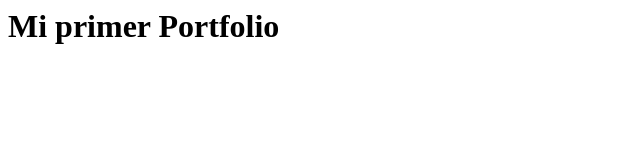
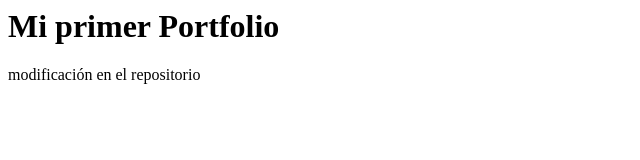
Before and after one commit to Julieta1988/Portfolio-Front-End, a plain HTML site: page index.html in a window 1280 px wide. Shown: the whole page, without its empty margins (0-640 px from the left). Drawn offline with Linux system fonts and the light colour scheme.

Commit message:
Update index.html

```diff
--- a/index.html
+++ b/index.html
@@ -1 +1,2 @@
 <h1> Mi primer Portfolio </h1>
+<p> modificación en el repositorio </p>
```
